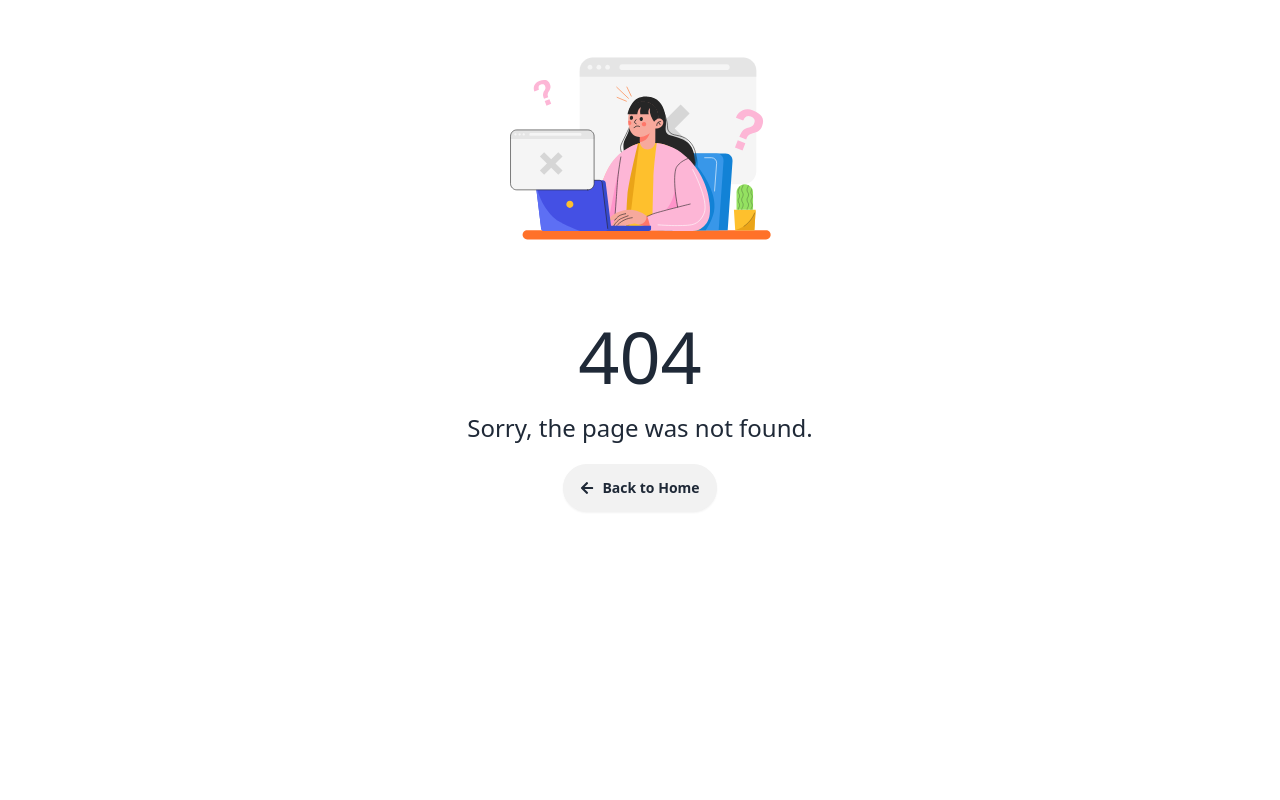
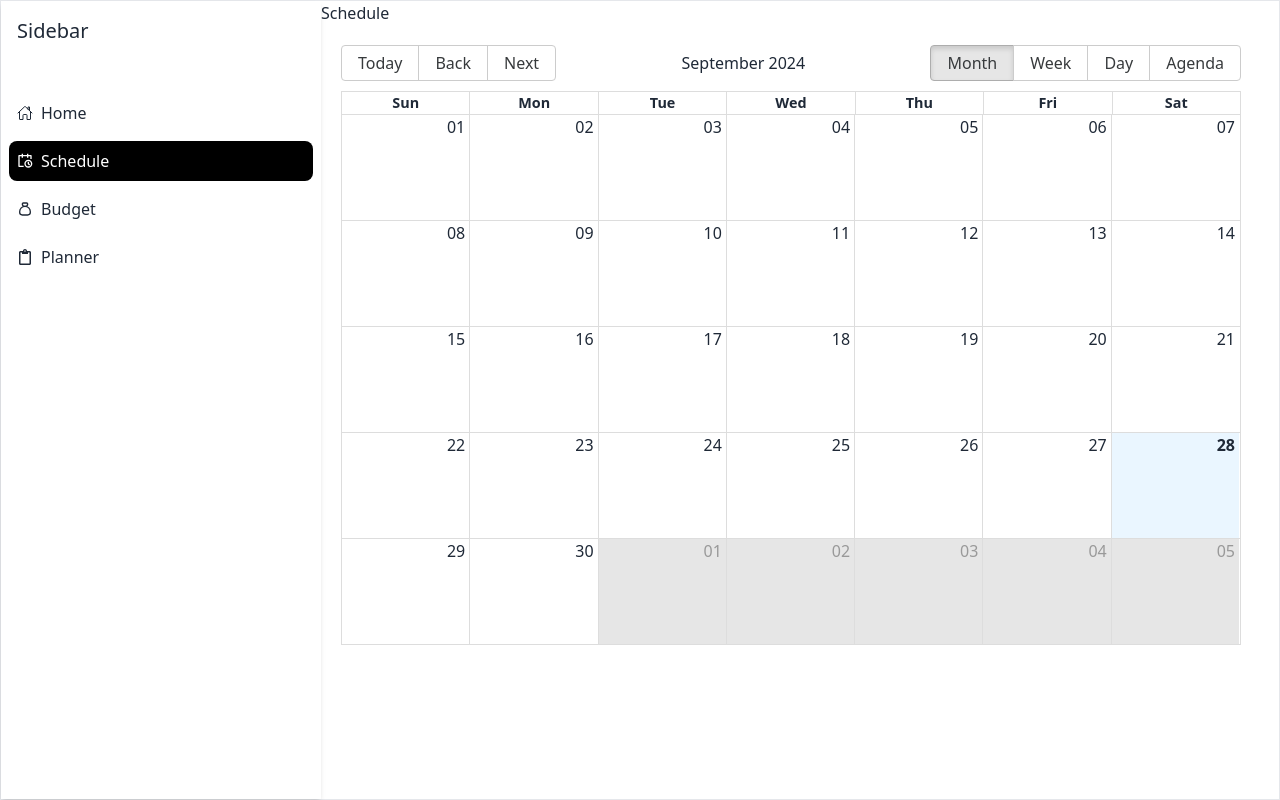
Before and after one commit to sadmaningithub/academic-shelf-client, a React (Vite) app: page /dashboard/schedule in a window 1280 px wide. Before the commit this address had no page. Built offline with nearby package versions, Linux system fonts and the light colour scheme.

Commit message:
add dashboard sidebar and react big calender

```diff
--- a/index.html
+++ b/index.html
@@ -1,5 +1,5 @@
 <!doctype html>
-<html lang="en" data-theme="">
+<html lang="en" data-theme="light">
   <head>
     <meta charset="UTF-8" />
     <!-- <link rel="icon" type="image/svg+xml" href="/vite.svg" /> -->
--- a/package.json
+++ b/package.json
@@ -12,7 +12,9 @@
   "dependencies": {
     "localforage": "^1.10.0",
     "match-sorter": "^6.3.4",
+    "moment": "^2.30.1",
     "react": "^18.3.1",
+    "react-big-calendar": "^1.19.4",
     "react-dom": "^18.3.1",
     "react-icons": "^5.3.0",
     "react-router-dom": "^6.26.2",
--- /dev/null
+++ b/src/components/DashboardComponents/SideBar.jsx
@@ -0,0 +1,48 @@
+import { FaRegClipboard } from "react-icons/fa";
+import { IoHomeOutline } from "react-icons/io5";
+import { RiCalendarScheduleLine } from "react-icons/ri";
+import { TbMoneybag } from "react-icons/tb";
+
+import { NavLink } from "react-router-dom";
+
+
+const SideBar = () => {
+
+    const navLinks = [
+        { path: 'home', name: 'Home', icon: <IoHomeOutline /> },
+        { path: 'schedule', name: 'Schedule', icon: <RiCalendarScheduleLine /> },
+        { path: 'budget', name: 'Budget', icon: <TbMoneybag /> },
+        { path: 'planner', name: 'Planner', icon: <FaRegClipboard /> },
+        // { name: 'exams', icon: <LuClipboardPenLine />}
+    ]
+
+    return (
+        <div className=" h-full p-2 shadow-md">
+            <h1 className="p-2 mb-10 text-xl">Sidebar</h1>
+            <div className="space-y-2">
+                {
+                    navLinks.map((navLink, index) => <NavLink
+                        key={index}
+                        to={navLink.path}
+                        className={({ isActive }) =>
+                            `flex flex-row items-center gap-2 p-2 rounded-lg transition-all duration-300  ${isActive ? "bg-black text-white" : "hover:bg-gray-100"
+                            }`}
+                    >
+                        {/* {({ isActive }) => (
+                        <span className={isActive ? 'flex flex-row items-center gap-2 text-2xl bg-red-500' : " flex flex-row items-center gap-2 text-2xl bg-blue-500"}>
+                            {navLink.icon}
+                            {navLink.name}
+                        </span>
+                    )} */}
+                        {/* <span className="flex flex-row items-center gap-2 text-2xl"> */}
+                        {navLink.icon}
+                        {navLink.name}
+                        {/* </span> */}
+                    </NavLink>)
+                }
+            </div>
+        </div>
+    );
+};
+
+export default SideBar;
--- /dev/null
+++ b/src/layouts/Dashboard.jsx
@@ -0,0 +1,16 @@
+import { Outlet } from "react-router-dom";
+import SideBar from "../components/DashboardComponents/SideBar";
+
+
+const Dashboard = () => {
+    return (
+        <div className="max-w-7xl mx-auto flex flex-row min-h-screen border">
+            <div className="max-w-xs w-full ">
+                <SideBar></SideBar>
+            </div>
+            <Outlet></Outlet>
+        </div>
+    );
+};
+
+export default Dashboard;
--- /dev/null
+++ b/src/pages/DashboardPages/Budget.jsx
@@ -0,0 +1,11 @@
+
+
+const Budget = () => {
+    return (
+        <div>
+            <h1>Budget</h1>
+        </div>
+    );
+};
+
+export default Budget;
--- /dev/null
+++ b/src/pages/DashboardPages/DashboardHome.jsx
@@ -0,0 +1,11 @@
+
+
+const DashboardHome = () => {
+    return (
+        <div>
+            <h1>Dashboard Home</h1>
+        </div>
+    );
+};
+
+export default DashboardHome;
--- /dev/null
+++ b/src/pages/DashboardPages/Planner.jsx
@@ -0,0 +1,11 @@
+
+
+const Planner = () => {
+    return (
+        <div>
+            <h1>Planner</h1>
+        </div>
+    );
+};
+
+export default Planner;
--- /dev/null
+++ b/src/pages/DashboardPages/Schedule.jsx
@@ -0,0 +1,33 @@
+import moment from "moment";
+import { Calendar, momentLocalizer } from "react-big-calendar";
+import "react-big-calendar/lib/css/react-big-calendar.css"
+
+const localizer = momentLocalizer(moment)
+
+const myEventsList = [
+    {
+        title: "Meeting",
+        start: new Date(2025, 8, 5, 10, 0), // Sep 5, 2025 at 10 AM
+        end: new Date(2025, 8, 5, 12, 0),
+    },
+];
+
+const Schedule = () => {
+    return (
+        <div>
+            <h1>Schedule</h1>
+            <div className="p-5 w-full">
+                <Calendar
+                    localizer={localizer}
+                    events={myEventsList}
+                    startAccessor="start"
+                    endAccessor="end"
+                    style={{ height: 600, width: 900  }}
+
+                />
+            </div>
+        </div>
+    );
+};
+
+export default Schedule;
--- a/src/pages/Resources.jsx
+++ b/src/pages/Resources.jsx
@@ -6,11 +6,11 @@ import { useEffect, useState } from "react";
 
 const Resources = () => {
 
-    const [productCount, setProductCount] = useState(0);
+    const [resourceCount, setResourceCount] = useState(0);
     const [itemsPerPage, setItemsPerPage] = useState(5);
     const [currentPage, setCurrentPage] = useState(1);
 
-    const numberOfPages = Math.ceil(productCount/itemsPerPage)
+    const numberOfPages = Math.ceil(resourceCount/itemsPerPage)
 
     const pages = [];
     for(let i = 1; i <= numberOfPages; i++){
@@ -30,10 +30,10 @@ const Resources = () => {
             // console.log(data);
             const {count } = data
             // console.log(count);
-            setProductCount(count)
+            setResourceCount(count)
 
         })
-    },[productCount])
+    },[resourceCount])
 
     const handleItemsPerPage = e =>{
         const val = parseInt(e.target.value);
--- a/src/pages/VideoPage.jsx
+++ b/src/pages/VideoPage.jsx
@@ -30,7 +30,7 @@ const VideoPage = () => {
                 <Link to='/resources' className="btn rounded-3xl"> <FaArrowLeft/>  </Link>
             </div>
 
-            <div className="max-w-xs lg:max-w-screen-2xl h-[180px] lg:h-[900px] ">
+            <div className="max-w-xs lg:max-w-screen-2xl mx-auto h-[180px] lg:h-[900px] ">
                 <iframe className="w-full h-full" src={videoUrl} title="YouTube video player" frameBorder="0" allow="accelerometer; autoplay; clipboard-write; encrypted-media; gyroscope; picture-in-picture; web-share" referrerPolicy="strict-origin-when-cross-origin" allowFullScreen></iframe>
             </div>
 
@@ -39,7 +39,7 @@ const VideoPage = () => {
                 <h2><span className="text-base font-bold">Class:</span> {level}</h2>
                 <h2><span className="text-base font-bold">Subject:</span> {subject}</h2>
                 <p className="text-base"><span className="text-base font-bold">Description:</span> <br /> <br /> {description}</p>
-                <p className="max-w-xs lg:max-w-full text-wrap ">
+                <p className="max-w-xs lg:max-w-full overflow-auto">
                   <span className="text-base font-bold">Playlist: </span> <a href={playlist} target="_blank" className="text-blue-500 my-3">{playlist}</a>
                 </p>
             </div>
```
Also changed, not shown: src/main.jsx (+33 -8 lines), 1 other file (tests, documents, lock files or other folders).
